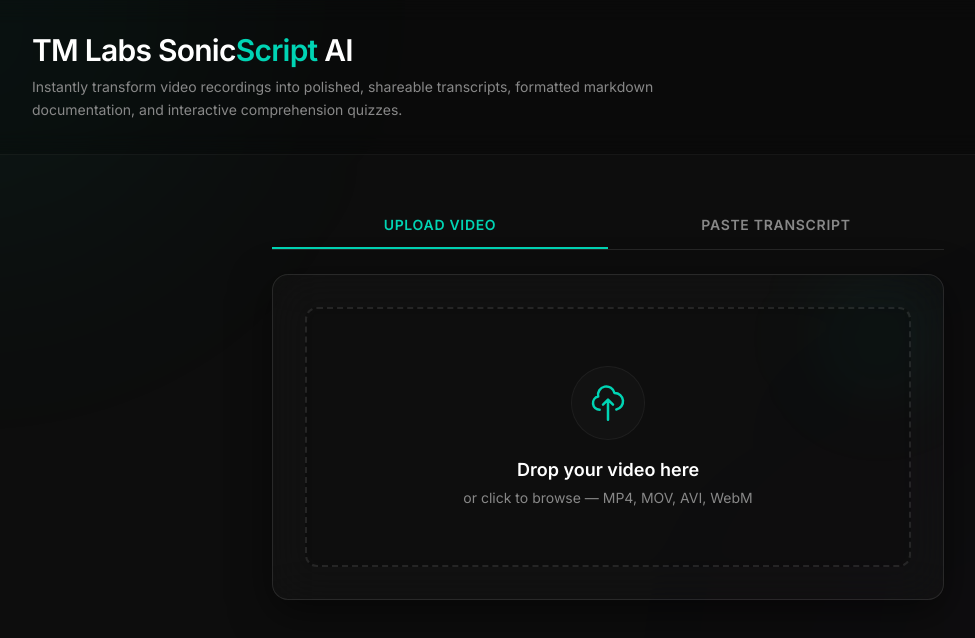
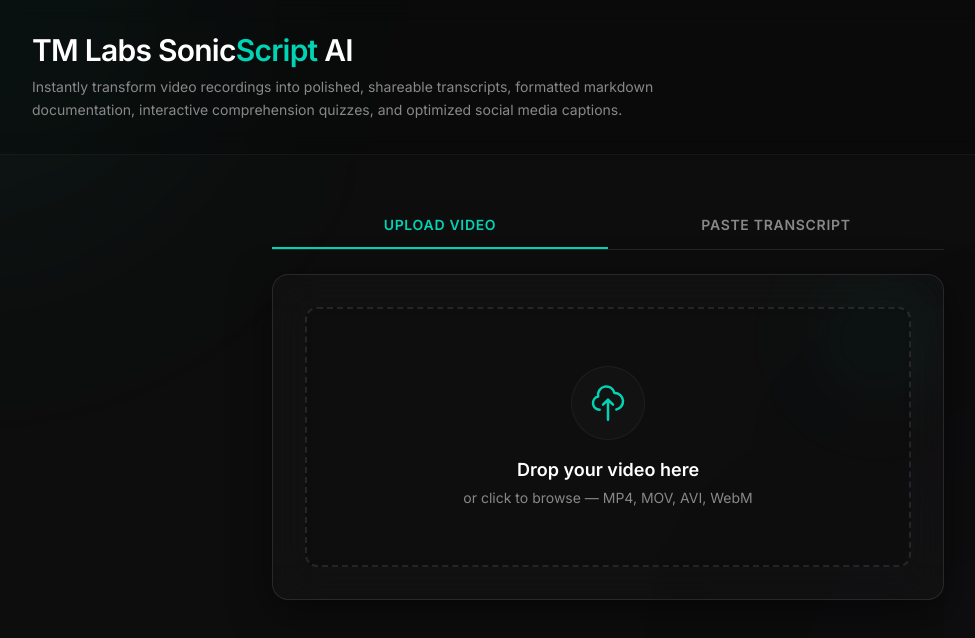
Before and after one commit to elroywisdom/sonic-script-ai, a Next.js app: page / in a window 1280 px wide. Shown: the top 638 px of the page, without its empty margins (32-1007 px from the left). Built offline with nearby package versions, Linux system fonts and the light colour scheme.

Commit message:
style: update header description to mention social media captions

```diff
--- a/app/page.tsx
+++ b/app/page.tsx
@@ -272,7 +272,8 @@
           </h1>
           <p className="mt-2 text-sm text-muted-foreground max-w-2xl leading-relaxed">
             Instantly transform video recordings into polished, shareable transcripts,
-            formatted markdown documentation, and interactive comprehension quizzes.
+            formatted markdown documentation, interactive comprehension quizzes, and
+            optimized social media captions.
           </p>
         </div>
       </header>
```
